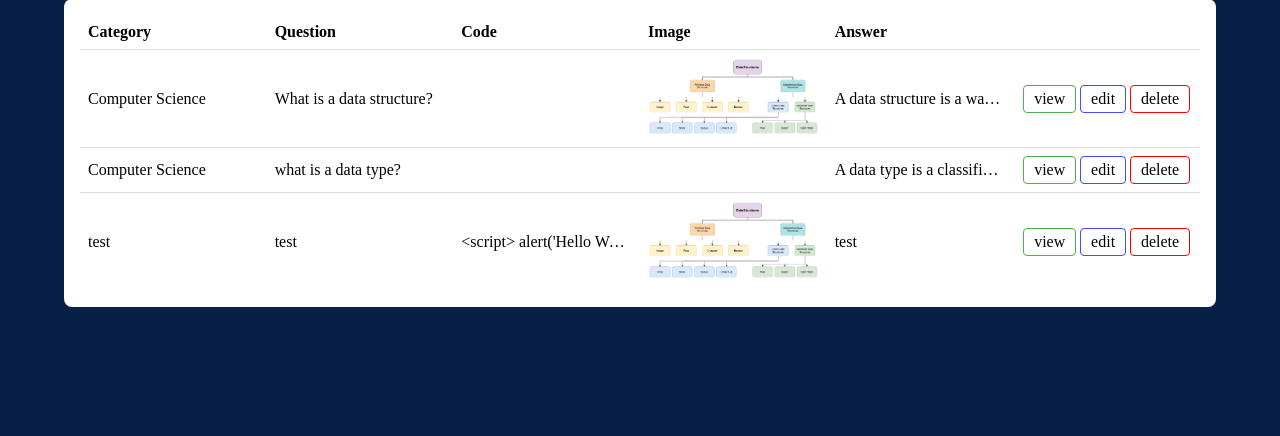
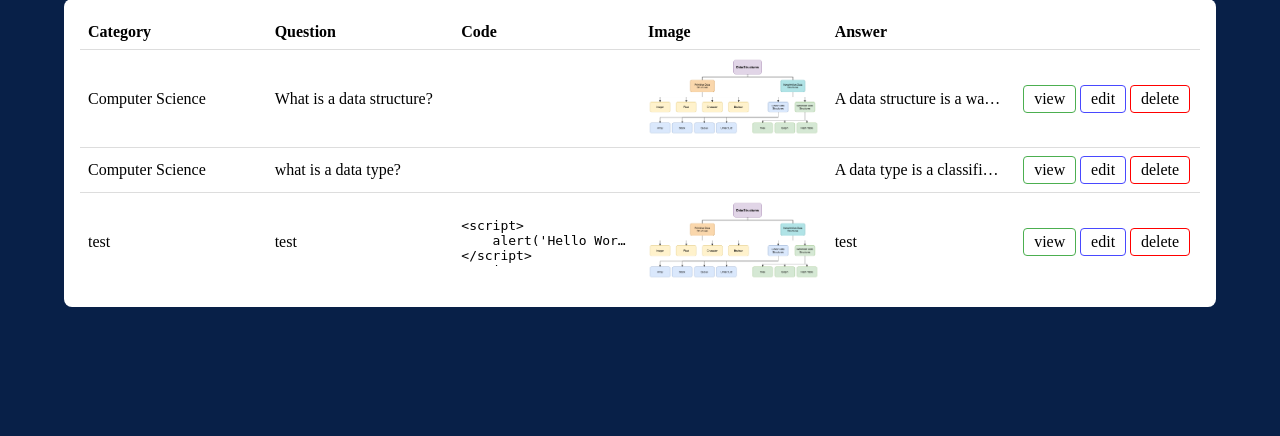
Before and after one commit to AuricFox/Flashcards, a Flask app: page /manage_flashcards in a window 1280 px wide. Shown: the part 130-566 px from the top of the page. Run offline with Flask 3, Linux system fonts and the light colour scheme; data comes from the database, SQL or seed files in the repository; both versions use the stored data as it was after the commit; parts of the project's set-up code (start-up, migrations or seed data) failed here and were passed over.

Commit message:
Working on code display

```diff
--- a/static/css/base.css
+++ b/static/css/base.css
@@ -316,6 +316,12 @@ th, td {
     padding: 8px;
 }
 
+td pre {
+    max-height: 3rem;
+    overflow: hidden;
+    text-overflow: ellipsis;
+}
+
 tr:last-child td {
     border-bottom: none;
 }
--- a/templates/flashcards.html
+++ b/templates/flashcards.html
@@ -17,6 +17,9 @@
                 {% if data['questions'][index]['image_path'] %}
                 <img class="card-image" src="{{ url_for('static', filename='images/' + data['questions'][index]['image_path']) }}"
                     alt="{{ data['questions'][index]['image_path'] }}">
+
+                {% elif data['questions'][index]['code'] %}
+                <pre><code>{{ data['questions'][index]['code'] | escape }}</code></pre>
                 {% endif %}
 
             </div>
--- a/templates/manage_flashcards.html
+++ b/templates/manage_flashcards.html
@@ -21,14 +21,16 @@
             <tr>
                 <td id="category-cell" class="flash-cell">{{ value['category'] | escape }}</td>
                 <td id="question-cell" class="flash-cell">{{ value['question'] | escape }}</td>
-                <td id="code-cell" class="flash-cell">{{ value['code'] | escape }}</td>
+                <td id="code-cell" class="flash-cell">
+                    {% if value['code'] %}
+                    <pre><code>{{ value['code'] | escape }}</code></pre>
+                    {% endif %}
+                </td>
                 <td id="image-cell" class="flash-cell">
-
                     {% if value['image_path'] %}
                     <img class="card-image" src="{{ url_for('static', filename='images/' + value['image_path']) }}"
                         alt="{{ value['image_path'] }}">
                     {% endif %}
-
                 </td>
                 <td id="answer-cell" class="flash-cell">{{ value['answer'] | escape }}</td>
                 <td class="action-cell">
```
Also changed, not shown: flashcards.db.
